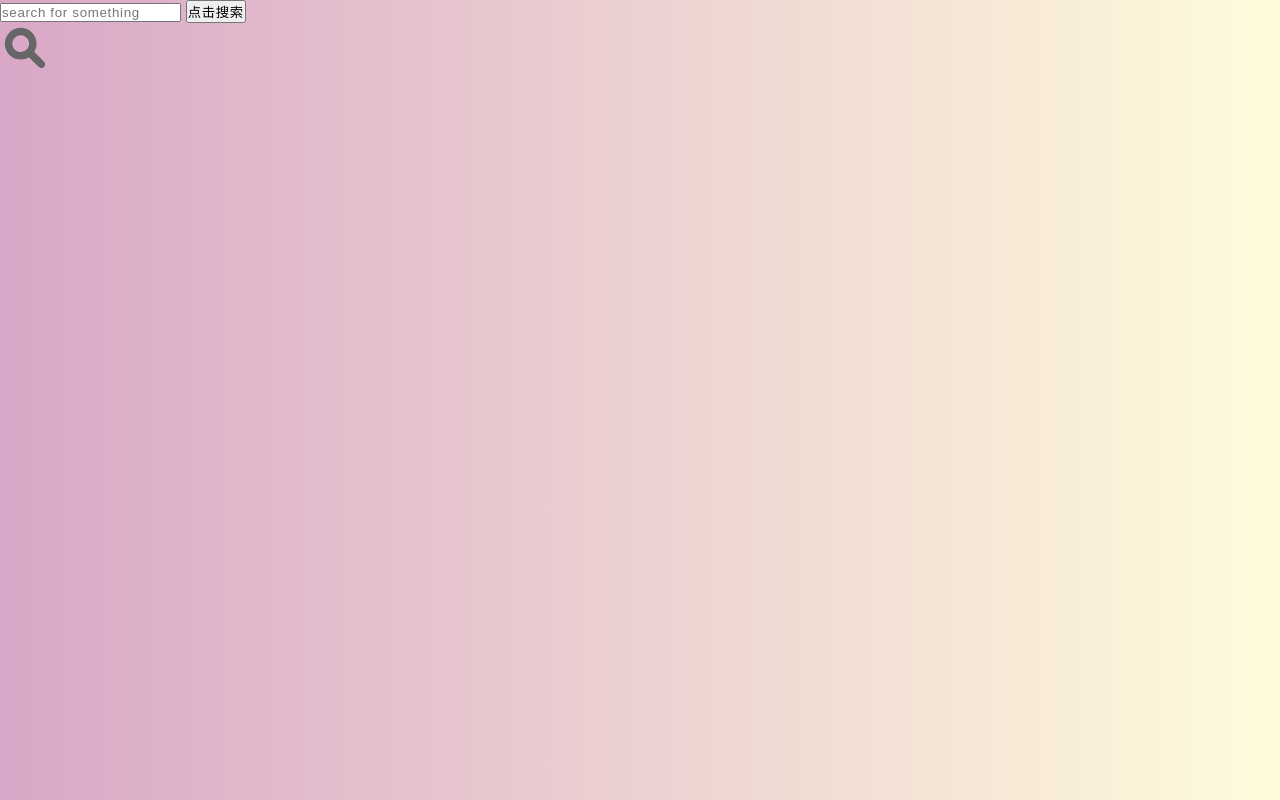
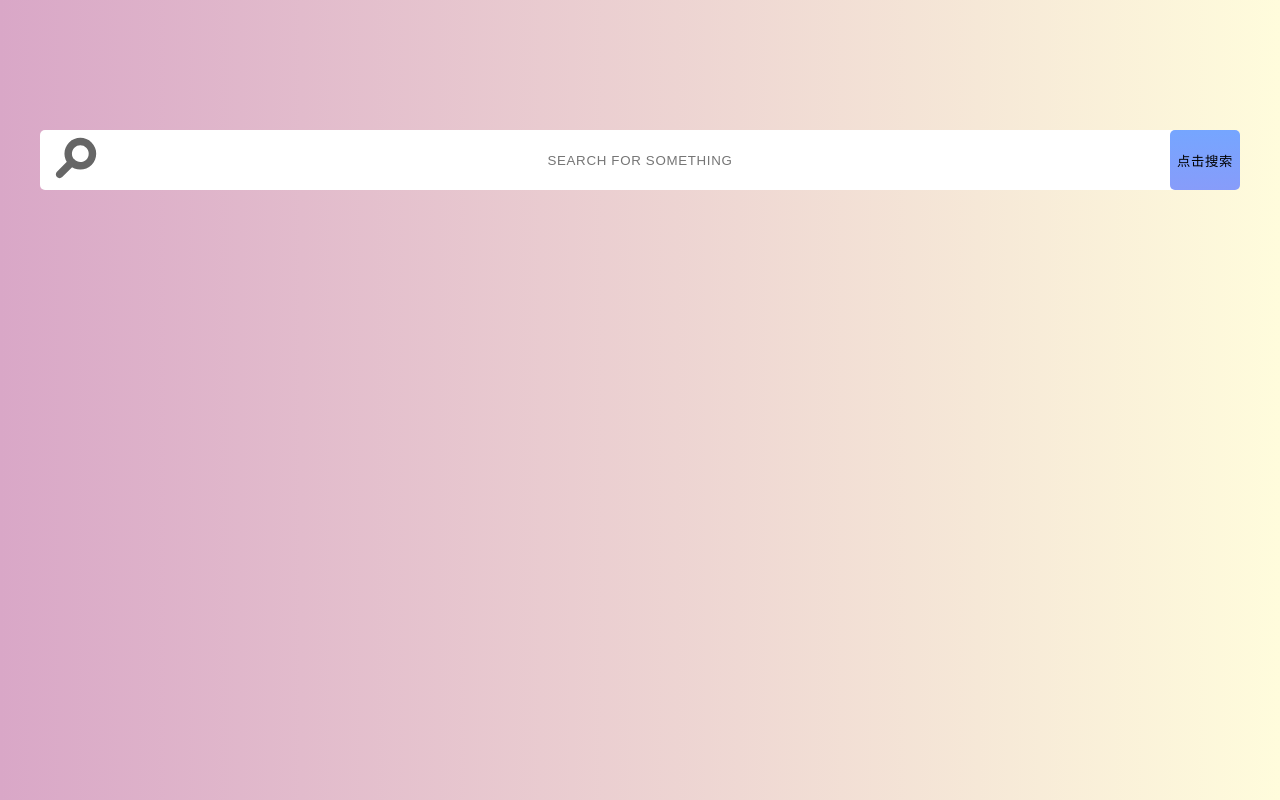
Before and after one commit to yhw2003/Demo, a plain HTML site: page search/search.html in a window 1280 px wide. Drawn offline with Linux system fonts and the light colour scheme.

Commit message:
2020-8-10-11-02

```diff
--- a/search/css/search.css
+++ b/search/css/search.css
@@ -23,5 +23,54 @@ body {
 .logo > svg {
     width: 50px;
     height: 50px;
+    transform: rotateY(180deg);
+}
 
+.search {
+    height: 60px;
+    width: 1200px;
+    background-color: #ffffff;
+    position: absolute;
+    top: 20%;
+    left: 50%;
+    /* margin-top: -50px;
+    margin-left: -50px; */
+    /* 让元素保持再中间 */
+    transform: translate(-50%,-50%);
+    border-radius: 10px;
+    /* box-shadow: 500px,500px,#000000; */
 }
+
+.search > * {
+    position: absolute;
+}
+.search-input {
+    border: 0px;
+    /* border-bottom: #92f322 10p; */
+    border-radius: 5px;
+    height: 60px;
+    width: 1200px;
+    top: 50%;
+    left: 50%;
+    transform: translate(-50%,-50%);
+    text-align: center;
+    text-transform: uppercase;
+}
+
+.search-button {
+    /* text-align: center; */
+    border: 0px;
+    border-radius: 5px;
+    background-image: linear-gradient(hsl(219, 100%, 73%),#879cfa);
+    height: 60PX;
+    width:  70px;
+    top: 50%;
+    left: 100%;
+    transform: translate(-100%,-50%);
+}
+
+.logo {
+    transform: translate(-50%,-50%);
+    top: 50%;
+    left: 3%;
+}
```
